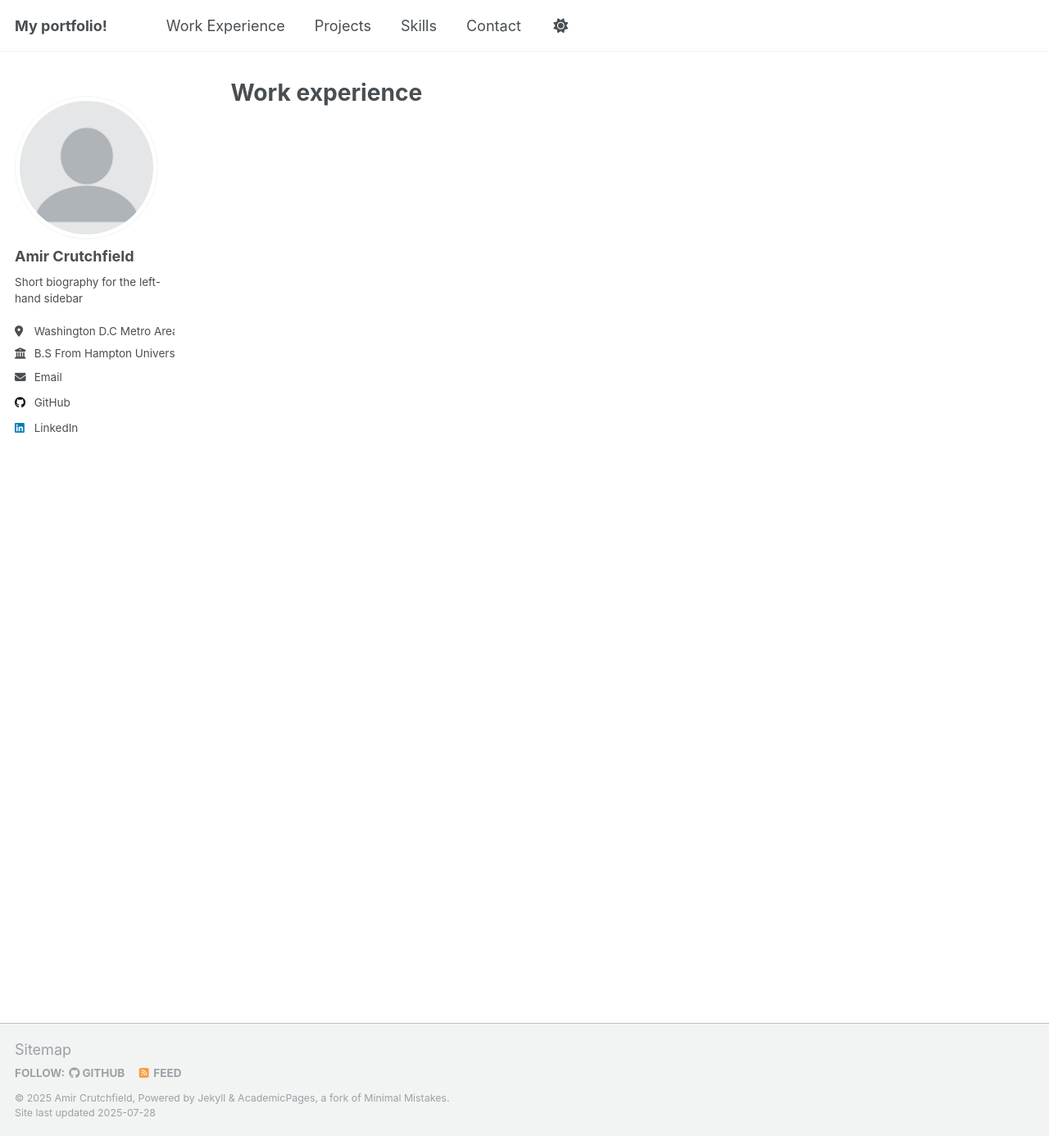
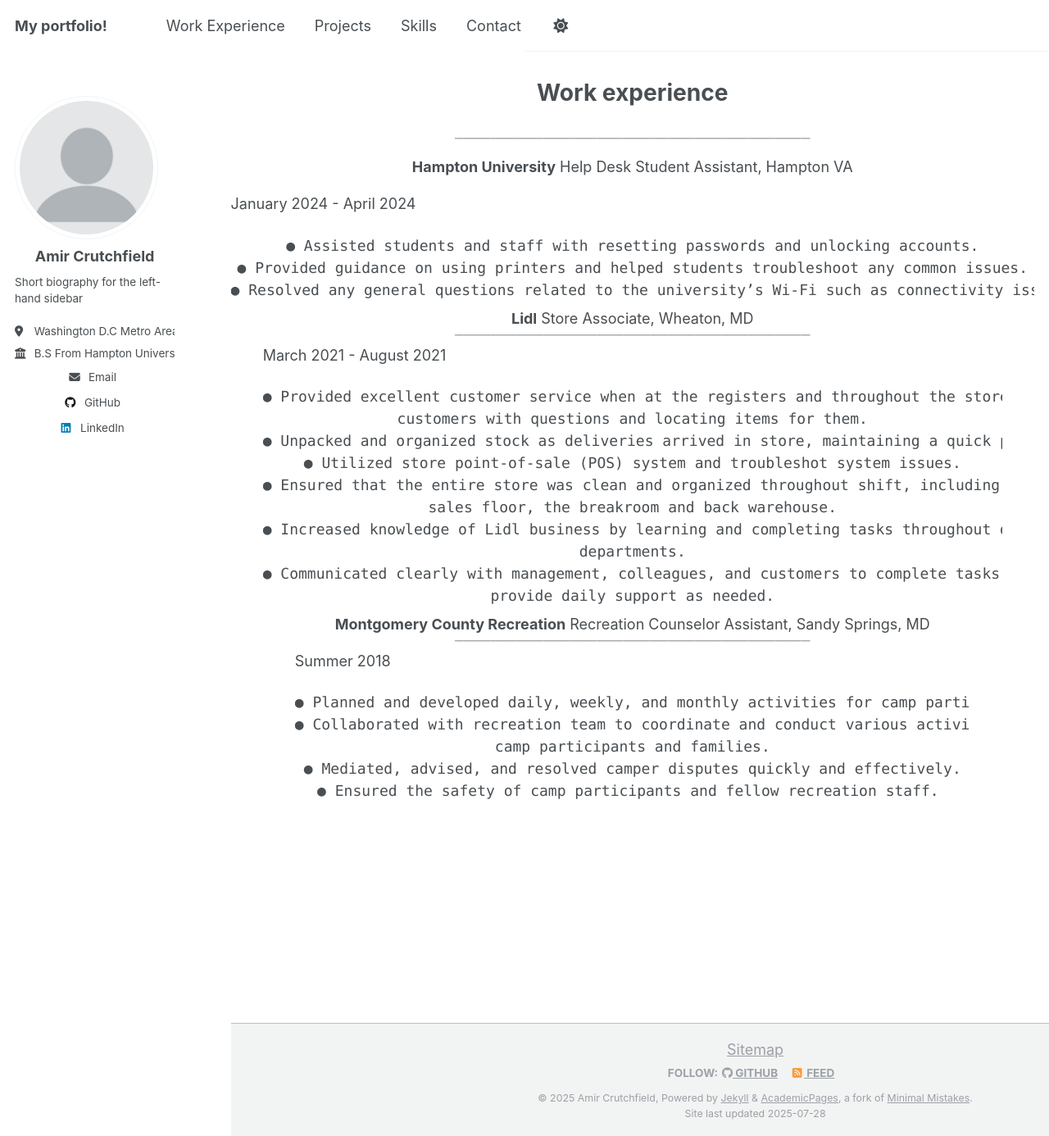
Before and after one commit to amirc42/amircportfolio, a Jekyll site: the page built from _pages/work-experience.html, in a window 1280 px wide and 1386 px high. Shown: the whole window at 82% size. Built offline with Jekyll 4.4.1, drawn with Linux system fonts in a browser that asks for light colours; a script that is not in the unit is left out.

Commit message:
Update work-experience.html

```diff
--- a/_pages/work-experience.html
+++ b/_pages/work-experience.html
@@ -4,8 +4,45 @@ title: "Work experience"
 permalink: /workexperience/
 author_profile: true
 ---
+<style>
+h2 {text-align: center;}
+p {text-align: left;}
+div {text-align: center;}
+</style>
+<pre> ________________________________________ </pre>
+<b>Hampton University</b> Help Desk Student Assistant, Hampton VA <p>January 2024 - April 2024</p>
+<pre>
+● Assisted students and staff with resetting passwords and unlocking accounts.
+● Provided guidance on using printers and helped students troubleshoot any common issues.
+● Resolved any general questions related to the university’s Wi-Fi such as connectivity issues.
+</pre>
+<pre> ________________________________________ </pre>
+<div style ="margin:-55px 39.1px 0;">
+<b>Lidl</b> Store Associate, Wheaton, MD <p>March 2021 - August 2021</p>
+<pre>
+● Provided excellent customer service when at the registers and throughout the store by assisting
+customers with questions and locating items for them.
+● Unpacked and organized stock as deliveries arrived in store, maintaining a quick pace.
+● Utilized store point-of-sale (POS) system and troubleshot system issues.
+● Ensured that the entire store was clean and organized throughout shift, including the parking lot,
+sales floor, the breakroom and back warehouse.
+● Increased knowledge of Lidl business by learning and completing tasks throughout different
+departments.
+● Communicated clearly with management, colleagues, and customers to complete tasks and
+provide daily support as needed.
+</pre>
+<pre> ________________________________________ </pre>
+<div style ="margin:-55px 39.1px 0;">
+<b>Montgomery County Recreation</b> Recreation Counselor Assistant, Sandy Springs, MD <p>Summer 2018</p>
+<pre>
+● Planned and developed daily, weekly, and monthly activities for camp participants.
+● Collaborated with recreation team to coordinate and conduct various activities and programs for
+camp participants and families.
+● Mediated, advised, and resolved camper disputes quickly and effectively.
+● Ensured the safety of camp participants and fellow recreation staff.
+</pre>
 
-{% include base_path %}
+ {% include base_path %}
 
 
 {% for post in site.workexperience %}
```
